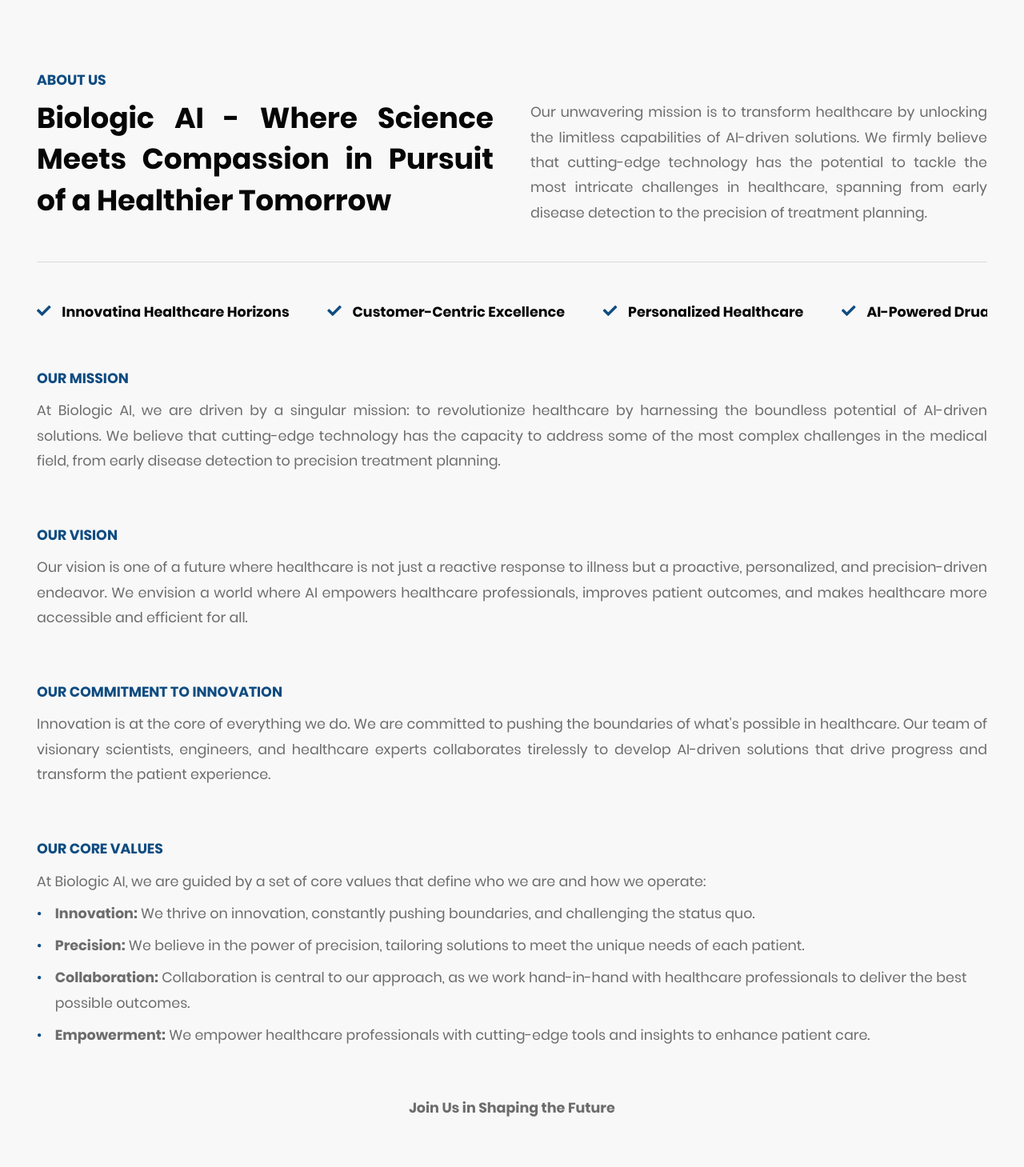
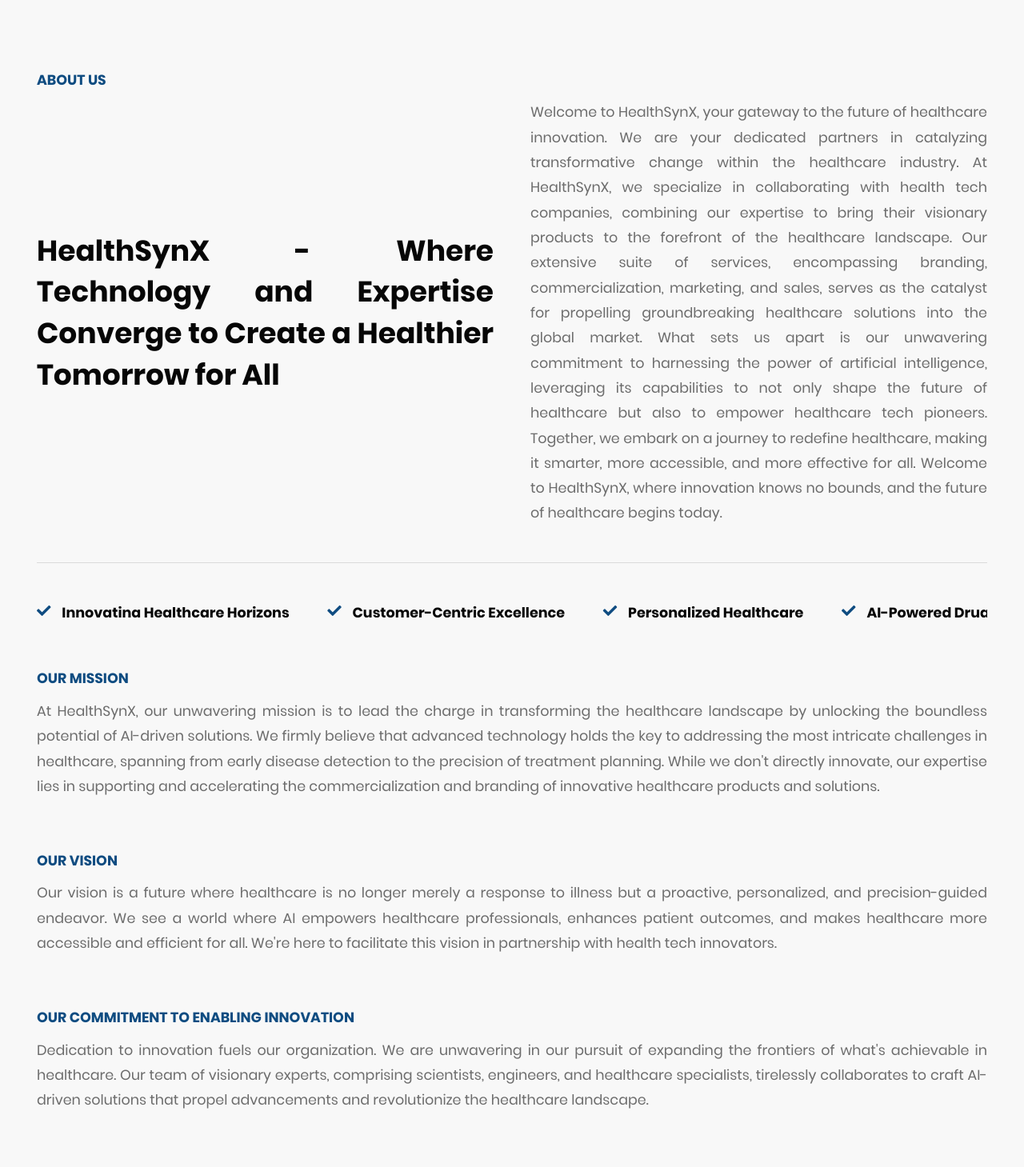
Before and after one commit to ErenYea/AgroNutriSight, a React (Create React App) app: page /about-us in a window 1280 px wide. Shown: the part 1140-2599 px from the top of the page at 80% size. Built offline with nearby package versions, Linux system fonts and the light colour scheme.

Commit message:
home and about us content updated

```diff
--- a/src/blocks/about/AboutUs.js
+++ b/src/blocks/about/AboutUs.js
@@ -49,11 +49,11 @@
         <h6 className="text-primary text-uppercase">About Us</h6>
       </div>
 
-      <div className="row gutter-width-md with-pb-md">
+      <div className="row gutter-width-md with-pb-md justify-content-center align-items-center">
         <div className="col-sm-12 col-md-6 col-lg-6 col-xl-6">
           <div className="description-2">
             <h2 className="text-justify">
-              Biologic AI - Where Science Meets Compassion in Pursuit of a Healthier Tomorrow
+              HealthSynX - Where Technology and Expertise Converge to Create a Healthier Tomorrow for All
             </h2>
           </div>
         </div>
@@ -61,10 +61,7 @@
         <div className="col-sm-12 col-md-6 col-lg-6 col-xl-6">
           <div className="description-2">
             <p className="text-justify">
-              Our unwavering mission is to transform healthcare by unlocking the limitless capabilities
-              of AI-driven solutions. We firmly believe that cutting-edge technology has the potential
-              to tackle the most intricate challenges in healthcare, spanning from early disease
-              detection to the precision of treatment planning.
+              Welcome to HealthSynX, your gateway to the future of healthcare innovation. We are your dedicated partners in catalyzing transformative change within the healthcare industry. At HealthSynX, we specialize in collaborating with health tech companies, combining our expertise to bring their visionary products to the forefront of the healthcare landscape. Our extensive suite of services, encompassing branding, commercialization, marketing, and sales, serves as the catalyst for propelling groundbreaking healthcare solutions into the global market. What sets us apart is our unwavering commitment to harnessing the power of artificial intelligence, leveraging its capabilities to not only shape the future of healthcare but also to empower healthcare tech pioneers. Together, we embark on a journey to redefine healthcare, making it smarter, more accessible, and more effective for all. Welcome to HealthSynX, where innovation knows no bounds, and the future of healthcare begins today.
             </p>
           </div>
         </div>
@@ -79,7 +76,7 @@
       </div>
 
       <p className="text-justify">
-        At Biologic AI, we are driven by a singular mission: to revolutionize healthcare by harnessing the boundless potential of AI-driven solutions. We believe that cutting-edge technology has the capacity to address some of the most complex challenges in the medical field, from early disease detection to precision treatment planning.
+        At HealthSynX, our unwavering mission is to lead the charge in transforming the healthcare landscape by unlocking the boundless potential of AI-driven solutions. We firmly believe that advanced technology holds the key to addressing the most intricate challenges in healthcare, spanning from early disease detection to the precision of treatment planning. While we don't directly innovate, our expertise lies in supporting and accelerating the commercialization and branding of innovative healthcare products and solutions.
       </p>
 
       <div className="title" style={{ marginTop: "4rem" }}>
@@ -87,15 +84,15 @@
       </div>
 
       <p className="text-justify">
-        Our vision is one of a future where healthcare is not just a reactive response to illness but a proactive, personalized, and precision-driven endeavor. We envision a world where AI empowers healthcare professionals, improves patient outcomes, and makes healthcare more accessible and efficient for all.
+        Our vision is a future where healthcare is no longer merely a response to illness but a proactive, personalized, and precision-guided endeavor. We see a world where AI empowers healthcare professionals, enhances patient outcomes, and makes healthcare more accessible and efficient for all. We're here to facilitate this vision in partnership with health tech innovators.
       </p>
 
       <div className="title" style={{ marginTop: "4rem" }}>
-        <h6 className="text-primary text-uppercase">Our Commitment to Innovation</h6>
+        <h6 className="text-primary text-uppercase">Our Commitment to Enabling Innovation</h6>
       </div>
 
       <p className="text-justify">
-        Innovation is at the core of everything we do. We are committed to pushing the boundaries of what's possible in healthcare. Our team of visionary scientists, engineers, and healthcare experts collaborates tirelessly to develop AI-driven solutions that drive progress and transform the patient experience.
+        Dedication to innovation fuels our organization. We are unwavering in our pursuit of expanding the frontiers of what's achievable in healthcare. Our team of visionary experts, comprising scientists, engineers, and healthcare specialists, tirelessly collaborates to craft AI-driven solutions that propel advancements and revolutionize the healthcare landscape.
       </p>
 
       <div className="title" style={{ marginTop: "4rem" }}>
@@ -103,13 +100,13 @@
       </div>
 
       <p className="text-justify">
-        At Biologic AI, we are guided by a set of core values that define who we are and how we operate:
+        At HealthSynX, our core values shape our identity and guide our actions:
       </p>
-      <ul>
-        <li><b>Innovation:</b> We thrive on innovation, constantly pushing boundaries, and challenging the status quo.</li>
-        <li><b>Precision:</b> We believe in the power of precision, tailoring solutions to meet the unique needs of each patient.</li>
-        <li><b>Collaboration:</b> Collaboration is central to our approach, as we work hand-in-hand with healthcare professionals to deliver the best possible outcomes.</li>
-        <li><b>Empowerment:</b> We empower healthcare professionals with cutting-edge tools and insights to enhance patient care.</li>
+      <ul className="text-justify">
+        <li><b>Innovation:</b> We thrive on innovation, consistently pushing boundaries and challenging the status quo in collaboration with our health tech partners.</li>
+        <li><b>Precision:</b> We believe in the power of precision, tailoring our solutions to meet the unique needs of each health tech venture we support.</li>
+        <li><b>Collaboration:</b> Collaboration is central to our approach. We work closely with health tech companies and healthcare professionals to deliver the best possible outcomes.</li>
+        <li><b>Empowerment:</b> We empower healthcare professionals and health tech innovators with cutting-edge tools and insights to enhance patient care and drive market success.</li>
       </ul>
 
 
@@ -118,7 +115,7 @@
       </p>
 
       <p style={{ marginTop: "4rem" }}>
-        We invite you to join us on this remarkable journey towards a future where healthcare is not just a science but an art, driven by compassion and enabled by technology. Together, we can make a profound impact on the lives of patients and healthcare professionals alike.
+        We extend an invitation to health tech companies and professionals to join us on this remarkable journey toward a future where healthcare is a harmonious blend of science and compassion, driven by technology and enabled by strategic partnerships. Together, we can make a profound impact on the lives of patients and the success of healthcare technology companies.
       </p>
 
       {/* <p style={{ marginTop: "4rem" }}>
--- a/src/blocks/page-title/PageTitleHome.js
+++ b/src/blocks/page-title/PageTitleHome.js
@@ -15,19 +15,14 @@
         <div className="page-title-body page-title-body-space-left">
           <div className="title">
             <h1 className="large">
-              Empowering Precision
-              <br /> through AI
+              Empowering Health Tech Visionaries
+              <br /> for a Smarter Tomorrow
             </h1>
           </div>
 
           <div className="description spacer p-top-lg">
             <p className="text-justify">
-              At Biologic AI, we are at the forefront of a radiological
-              revolution, driven by the transformative potential of Artificial
-              Intelligence. With unwavering dedication and a commitment to
-              excellence, we are reshaping the landscape of medical imaging to
-              provide cutting-edge solutions that empower healthcare
-              professionals and enhance patient care
+              Welcome to HealthSynX, where we're pioneering the future of healthcare in partnership with health tech companies, offering a comprehensive suite of services including branding, commercialization, marketing, and sales, all driven by the transformative force of artificial intelligence
             </p>
           </div>
 
```
